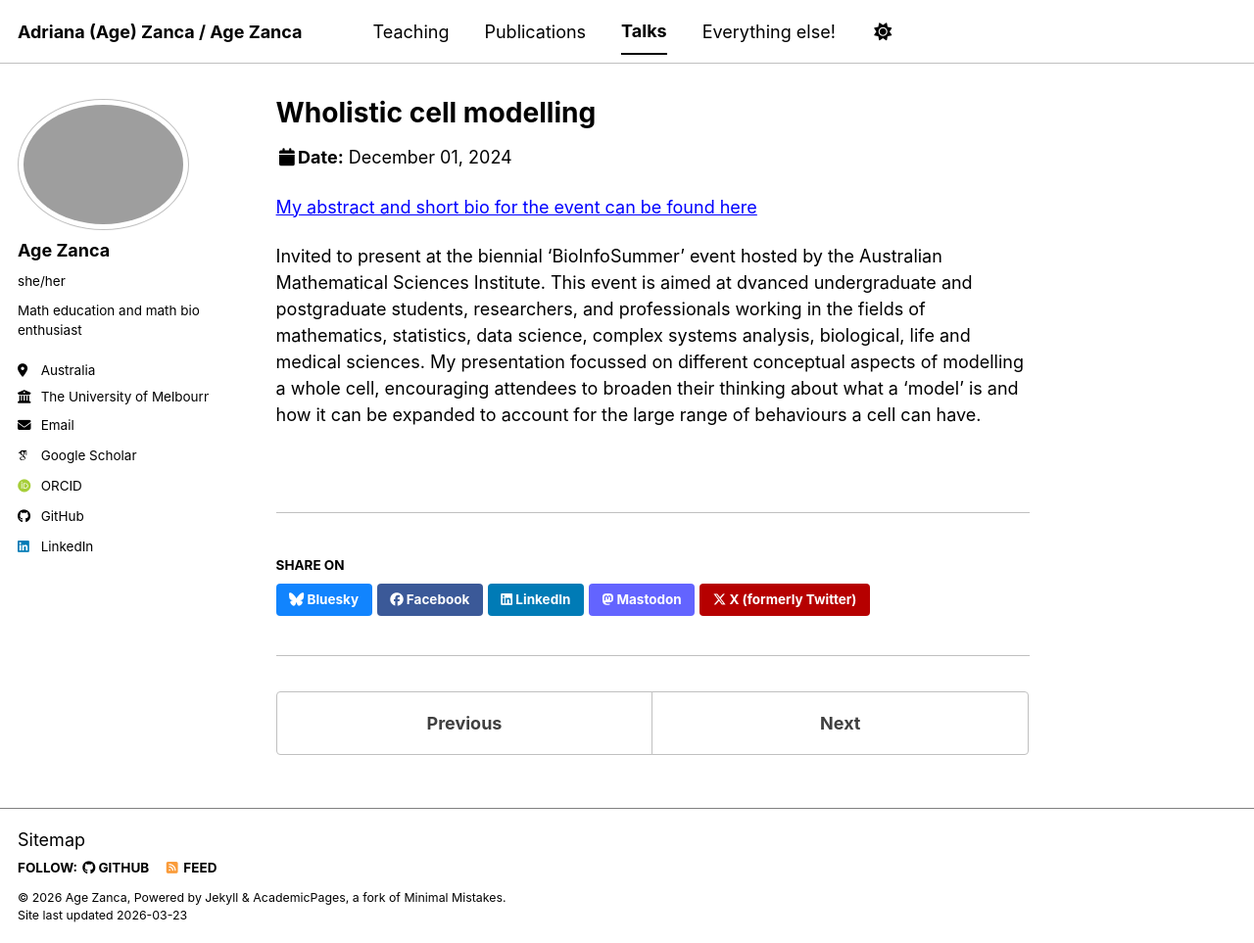
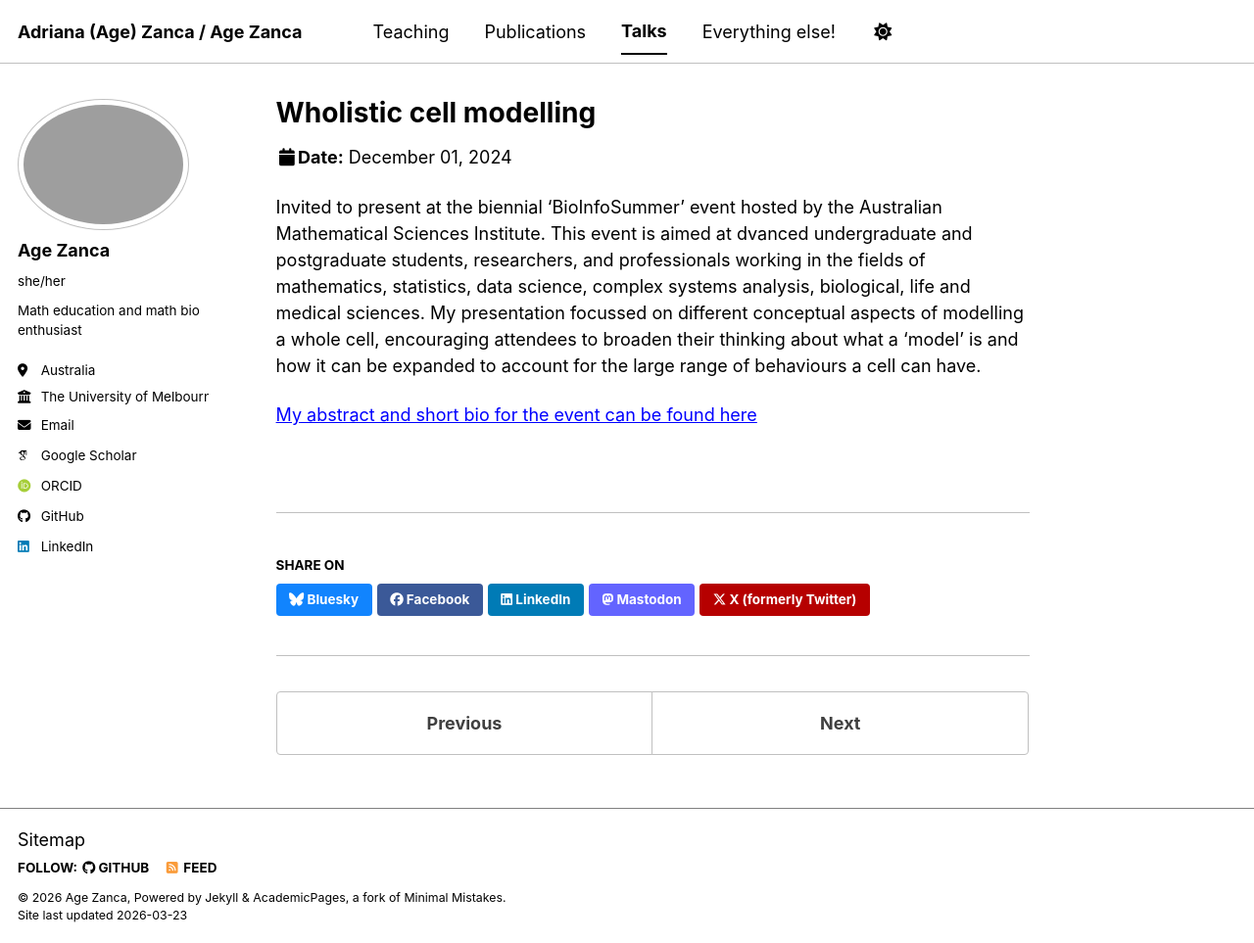
Before and after one commit to zancaa/zancaa.github.io, a Jekyll site: the page built from _talks/amsi_bioinfosummer.md, in a window 1280 px wide and 963 px high. Shown: the whole window at 98% size. Built offline with Jekyll 4.4.1, drawn with Linux system fonts in a browser that asks for light colours; some web fonts are replaced; a script bundle is joined from its source files by our own code; library files that are not in the unit come from our copies; a file with an impossible date is left out.

```diff
--- a/_talks/amsi_bioinfosummer.md
+++ b/_talks/amsi_bioinfosummer.md
@@ -6,6 +6,6 @@ venue: "Australian Mathematical Sciences Institute, BioInfoSummer 2024"
 date: December, 2024
 ---
 
+Invited to present at the biennial 'BioInfoSummer' event hosted by the Australian Mathematical Sciences Institute. This event is aimed at dvanced undergraduate and postgraduate students, researchers, and professionals working in the fields of mathematics, statistics, data science, complex systems analysis, biological, life and medical sciences. My presentation focussed on different conceptual aspects of modelling a whole cell, encouraging attendees to broaden their thinking about what a 'model' is and how it can be expanded to account for the large range of behaviours a cell can have.
+
 [My abstract and short bio for the event can be found here](https://bis.amsi.org.au/speakers/adriana-zanca/)
-
-Invited to present at the biennial 'BioInfoSummer' event hosted by the Australian Mathematical Sciences Institute. This event is aimed at dvanced undergraduate and postgraduate students, researchers, and professionals working in the fields of mathematics, statistics, data science, complex systems analysis, biological, life and medical sciences. My presentation focussed on different conceptual aspects of modelling a whole cell, encouraging attendees to broaden their thinking about what a 'model' is and how it can be expanded to account for the large range of behaviours a cell can have.
```
